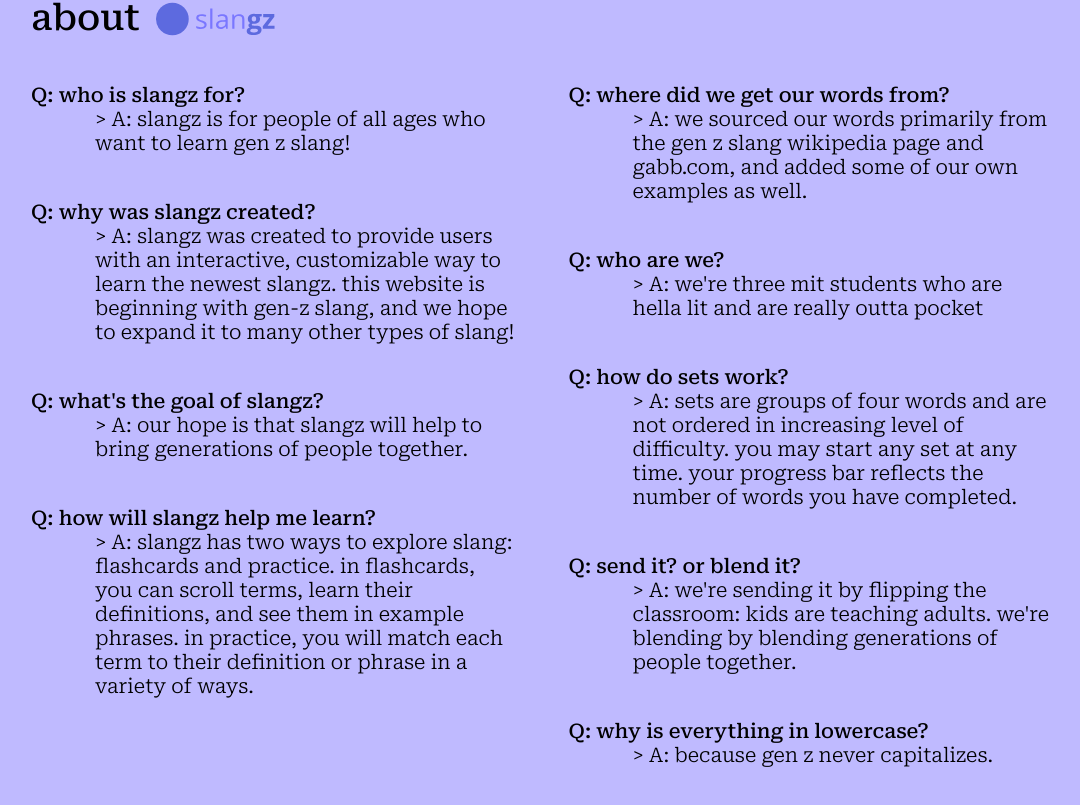
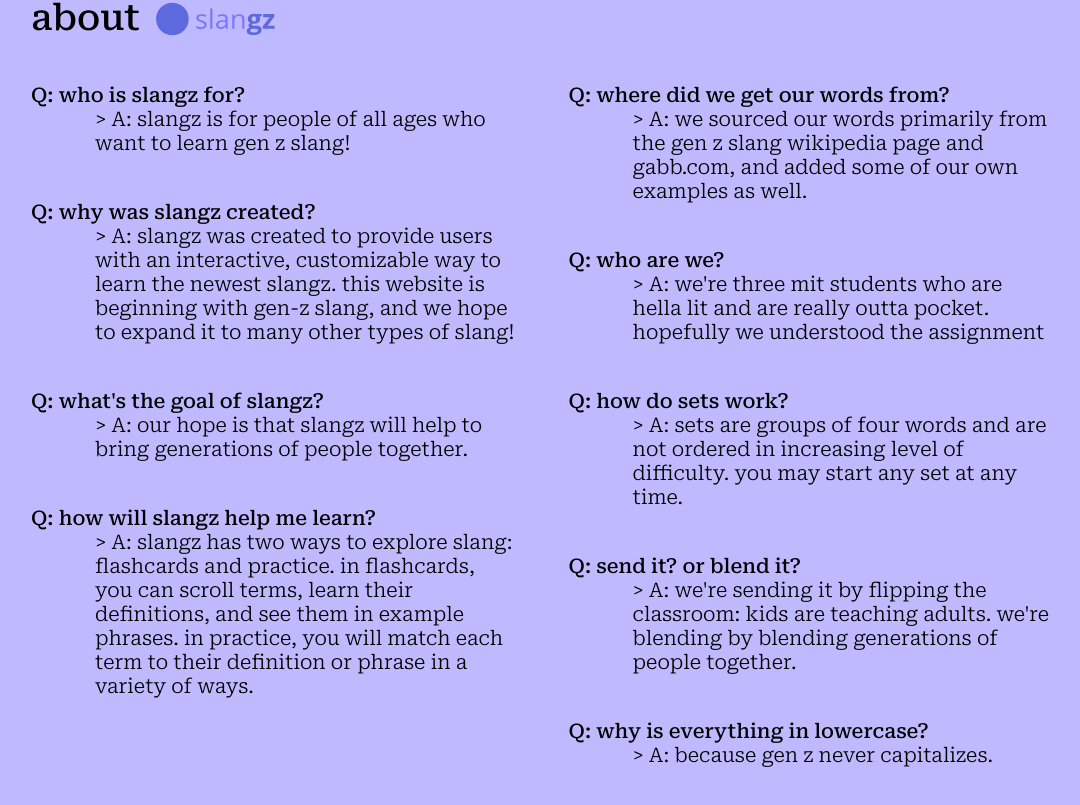
Before and after one commit to weblab-class/katdou-reneehong-AnnieWang314, a React app: page / in a window 1280 px wide. Shown: the part 903-1708 px from the top of the page, without its empty margins (97-1177 px from the left). Built offline with nearby package versions, Linux system fonts and the light colour scheme; no server answers; the HTML template or start-up script is replaced by a standard one.

Commit message:
home page text change again lol

```diff
--- a/client/src/components/pages/home/Home.tsx
+++ b/client/src/components/pages/home/Home.tsx
@@ -88,11 +88,11 @@
 
             <SingleQna
               question="who are we?"
-              answer="we're three mit students who are hella lit and are really outta pocket"
+              answer="we're three mit students who are hella lit and are really outta pocket. hopefully we understood the assignment"
             />
             <SingleQna
               question="how do sets work?"
-              answer="sets are groups of four words and are not ordered in increasing level of difficulty. you may start any set at any time. your progress bar reflects the number of words you have completed."
+              answer="sets are groups of four words and are not ordered in increasing level of difficulty. you may start any set at any time."
             />
             <SingleQna
               question="send it? or blend it?"
```
